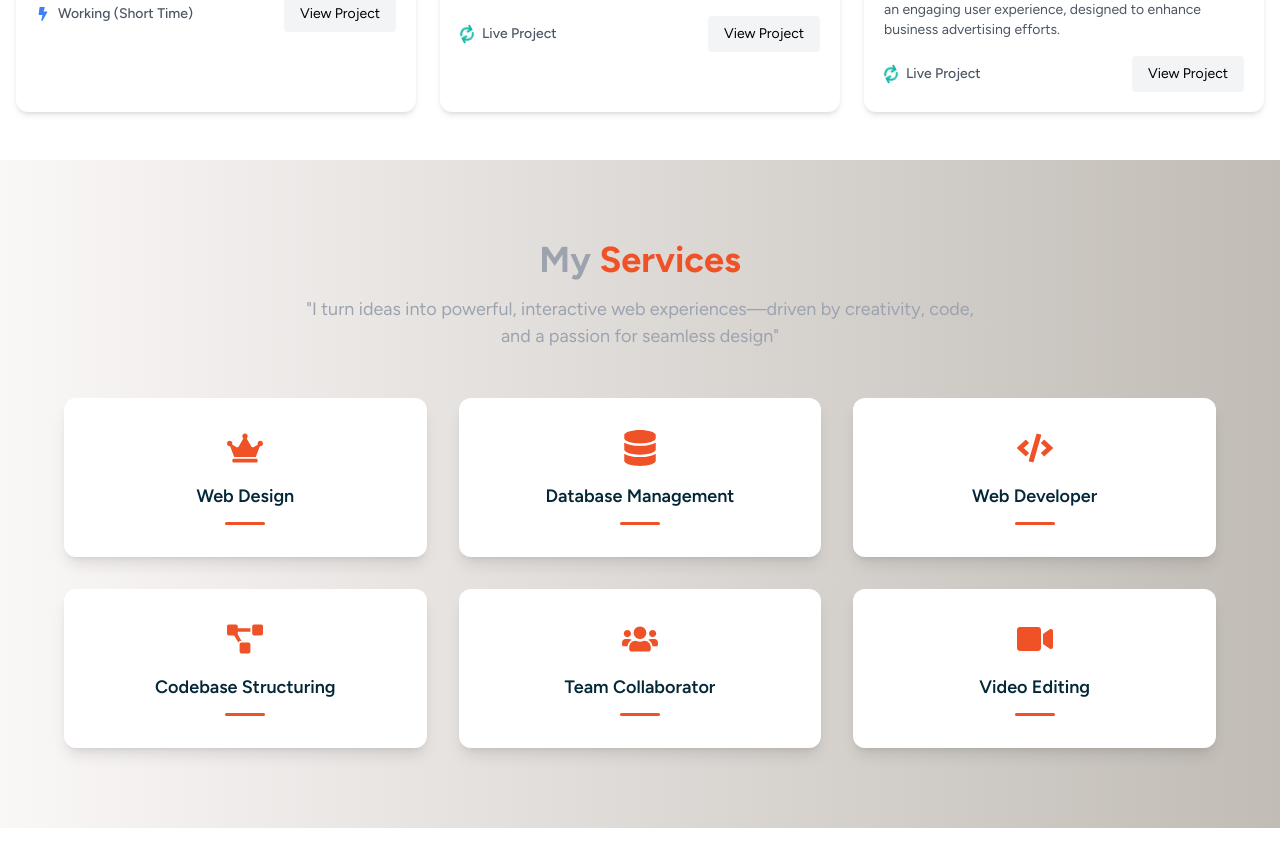
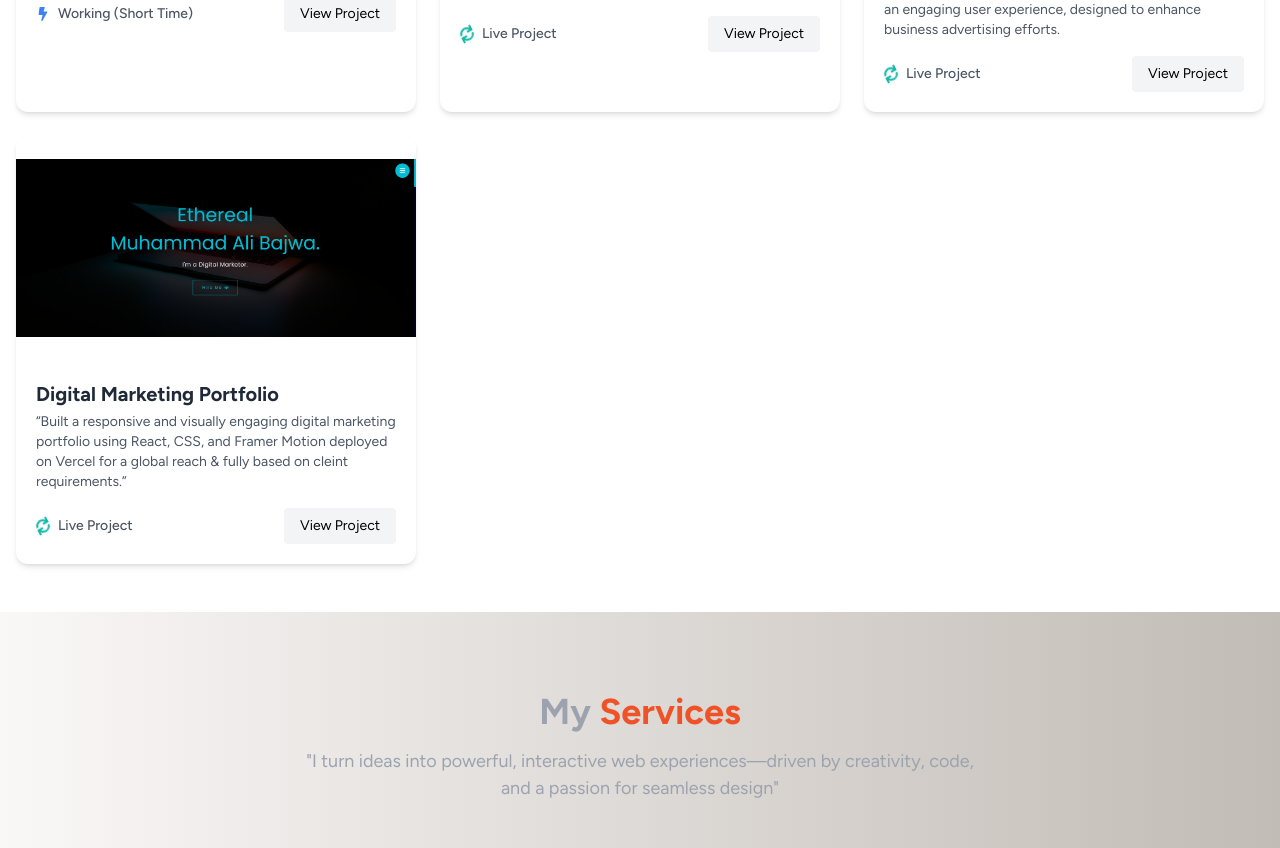
Before and after one commit to codewith-adnan/MyPortFolio, a React (Vite) app: page / in a window 1280 px wide. Shown: the part 3740-4588 px from the top of the page. Built offline with nearby package versions, Linux system fonts and the light colour scheme.

Commit message:
add new project

```diff
--- a/src/components/ProjectSection.jsx
+++ b/src/components/ProjectSection.jsx
@@ -8,6 +8,7 @@ import Img3 from "../assets/delivery.PNG";
 import Img4 from "../assets/realtask.PNG";
 import Img5 from "../assets/Capture.PNG";
 import Img6 from "../assets/live project.PNG";
+import Img7 from "../assets/Capture 7.PNG";
 
 const projects = [
   {
@@ -56,6 +57,14 @@ const projects = [
     description: "This project is a dynamic Real-Time Ad Landing Page built with React.js and Tailwind CSS. It leverages GSAP and Framer Motion to deliver live data visualization and an engaging user experience, designed to enhance business advertising efforts.",
     image: Img6,
     link: "https://rp-solutions-xi.vercel.app/",
+    status: { text: "Live Project", icon: <FaSync className="text-teal-500 animate-spin" /> },
+  },
+  {
+    id: 7,
+    title: "Digital Marketing Portfolio ",
+    description: "“Built a responsive and visually engaging digital marketing portfolio using React, CSS, and Framer Motion deployed on Vercel for a global reach & fully based on cleint requirements.”",
+    image: Img7,
+    link: "https://digitalmarketing-lac.vercel.app/",
     status: { text: "Live Project", icon: <FaSync className="text-teal-500 animate-spin" /> },
   },
 ];
```
Also changed, not shown: src/assets/Capture 7.PNG (added).
